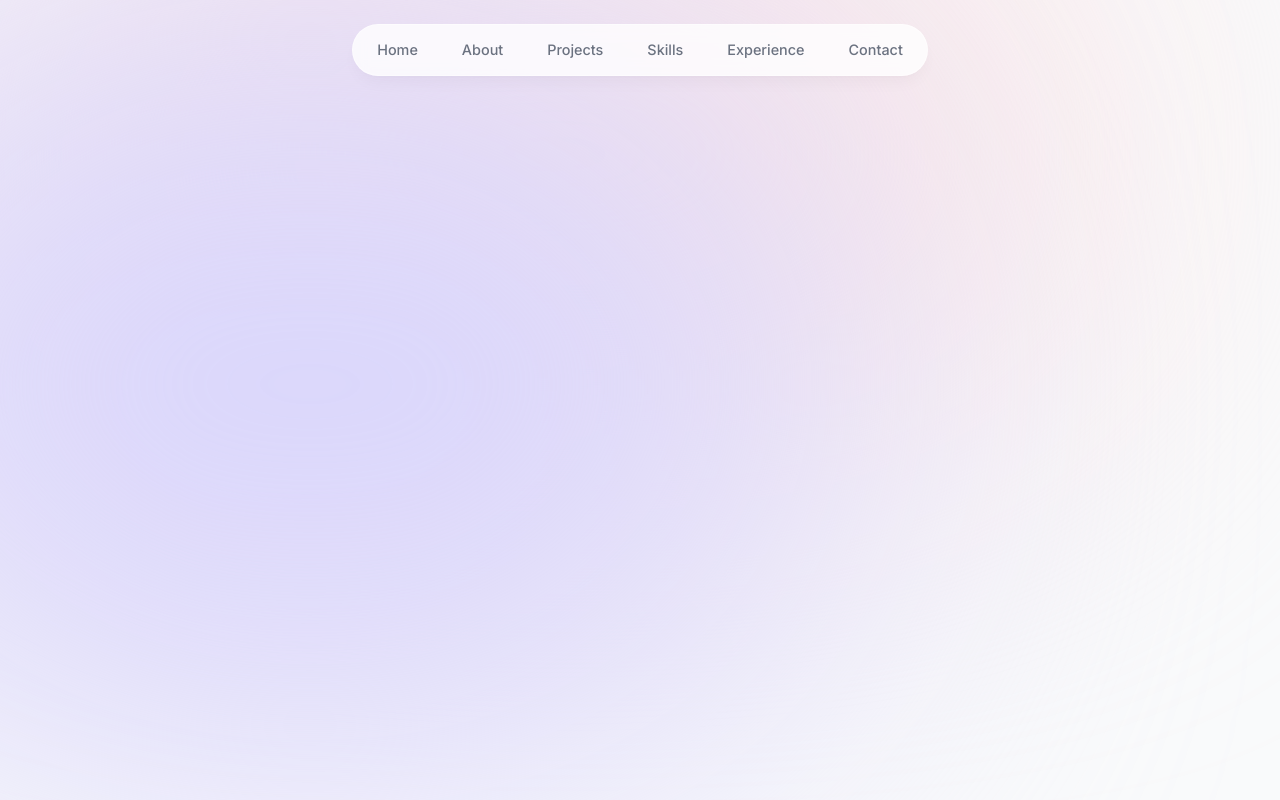
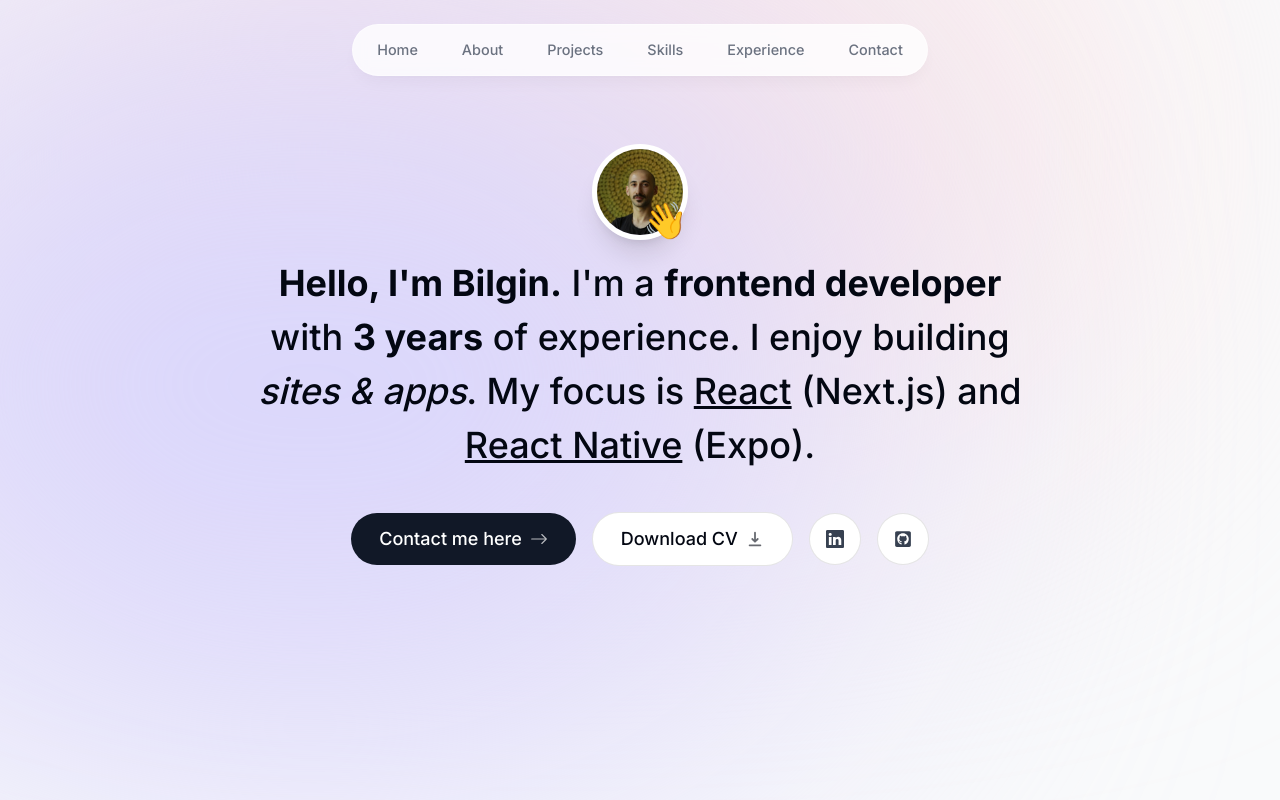
Before and after one commit to bbilginerdem/my-portfolio, a Next.js app: page / in a window 1280 px wide. Built offline with nearby package versions, Linux system fonts and the light colour scheme.

Commit message:
intro finished

```diff
--- a/app/layout.tsx
+++ b/app/layout.tsx
@@ -16,7 +16,7 @@
 }) {
   return (
     <html lang="en">
-      <body className={`${inter.className} bg-gray-50 text-gray-950 relative`}>
+      <body className={`${inter.className} bg-gray-50 text-gray-950 relative pt-28 sm:pt-36`}>
         <div className="-z-10 bg-[#fbe2e3] absolute top-[-6rem] right-[11rem] h-[31.25rem] w-[31.25rem] rounded-full blur-[10rem] sm:w-[68.75rem]"></div>
         <div className="bg-[#dbd7fb] absolute top-[-1rem] left-[-35rem] h-[50rem] w-[31.25rem] rounded-full -z-10 sm:w-[68.75rem] blur-[10rem] md:left-[-33rem] lg:left-[-28rem] xl:left-[-15rem] 2xl:left-[-5rem]"></div>
         <Header />
--- a/app/page.tsx
+++ b/app/page.tsx
@@ -1,7 +1,9 @@
+import Intro from "@/components/Intro";
+
 export default function Home() {
   return (
-    <main className="">
-
+    <main className="flex flex-col items-center px-4 ">
+      <Intro />
     </main>
   )
 }
--- a/components/Intro.tsx
+++ b/components/Intro.tsx
@@ -1,15 +1,50 @@
+"use client"
+
 import Image from 'next/image'
 import React from 'react'
-import profilePic from '@/public/images/profile.jpg'
+import profilePic from '@/public/images/pp.jpg'
+import { motion } from 'framer-motion'
+import Link from 'next/link'
+import { BsArrowRight, BsLinkedin } from 'react-icons/bs'
+import { HiDownload } from 'react-icons/hi'
+import { FaGithubSquare } from 'react-icons/fa'
 
 function Intro() {
   return (
-    <section>
+    <section className="mb-28 max-w-[50rem] text-center sm:mb-0">
       <div className="flex items-center justify-center">
-        <div>
-          <Image src={profilePic} alt="Profile Pictures" />
-        </div>
+        <motion.div initial={{ opacity: 0, scale: 0 }} animate={{ opacity: 1, scale: 1 }} transition={{ type: "tween", duration: 0.2 }} className="relative">
+          <Image src={profilePic} alt="Profile Pictures" quality="95" priority={true} className="h-24 w-24 rounded-full object-contain border-[0.35rem] border-white shadow-xl" />
+          <motion.span initial={{ opacity: 0, scale: 0 }} animate={{ opacity: 1, scale: 1 }} transition={{ type: 'spring', stiffness: 125, delay: 0.1, duration: 0.7 }} className="absolute text-4xl bottom-0 right-0">👋</motion.span>
+        </motion.div>
       </div>
+
+      <motion.p
+        className="mb-10 mt-4 px-4 text-2xl font-medium !leading-[1.5] sm:text-4xl"
+        initial={{ opacity: 0, y: 100 }}
+        animate={{ opacity: 1, y: 0 }}
+      >
+        <span className="font-bold">Hello, I&apos;m Bilgin.</span> I&apos;m a{" "}
+        <span className="font-bold">frontend developer</span> with{" "}
+        <span className="font-bold">3 years</span> of experience. I enjoy
+        building <span className="italic">sites & apps</span>. My focus is{" "}
+        <span className="underline">React</span> (Next.js) and{" "}
+        <span className="underline">React Native</span> (Expo).
+      </motion.p>
+
+      <motion.div className="flex flex-col sm:flex-row items-center justify-center gap-4 px-4 text-lg font-medium" initial={{ opacity: 0, y: 100 }} animate={{ opacity: 1, y: 0 }} transition={{ delay: 0.1 }}>
+        <Link href="#contact" className="group bg-gray-900 text-white px-7 py-3 flex items-center gap-2 rounded-full outline-none focus:scale-110 hover:scale-110 hover:bg-gray-950 active:scale-105 transition">Contact me here <BsArrowRight className="opacity-70 group-hover:translate-x-1 transition" /></Link>
+
+        <a className="group bg-white px-7 py-3 flex items-center gap-2 rounded-full outline-none focus:scale-110 hover:scale-110 active:scale-105 transition cursor-pointer border border-black/10" href="/Behzat_Bilgin_Erdem_CV.pdf" download>Download CV <HiDownload className="opacity-60 group-hover:translate-y-1 transition" /></a>
+
+        <a className="bg-white text-gray-700 p-4 flex items-center gap-2 rounded-full outline-none focus:scale-110 hover:scale-[1.15] hover:text-gray-950 active:scale-105 transition cursor-pointer border border-black/10" href="https://www.linkedin.com/in/bbilginerdem/" target="_blank">
+          <BsLinkedin />
+        </a>
+
+        <a className="bg-white text-gray-700 p-4 flex items-center gap-2 rounded-full outline-none focus:scale-110 hover:scale-[1.15] hover:text-gray-950 active:scale-105 transition cursor-pointer border border-black/10" href="https://github.com/kihlaj" target="_blank">
+          <FaGithubSquare />
+        </a>
+      </motion.div>
     </section>
   )
 }
```
Also changed, not shown: 1 other file (tests, documents, lock files or other folders).
